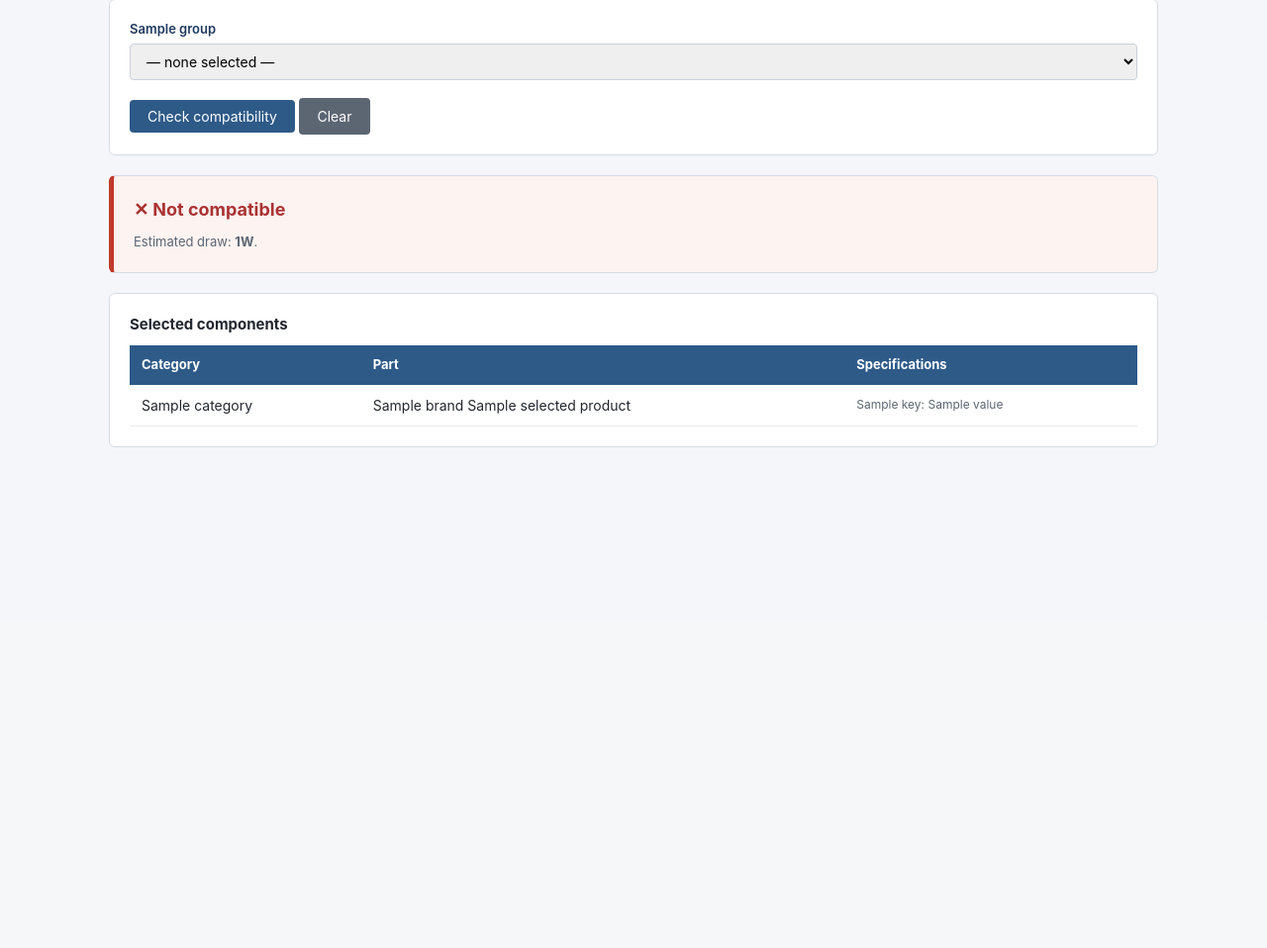
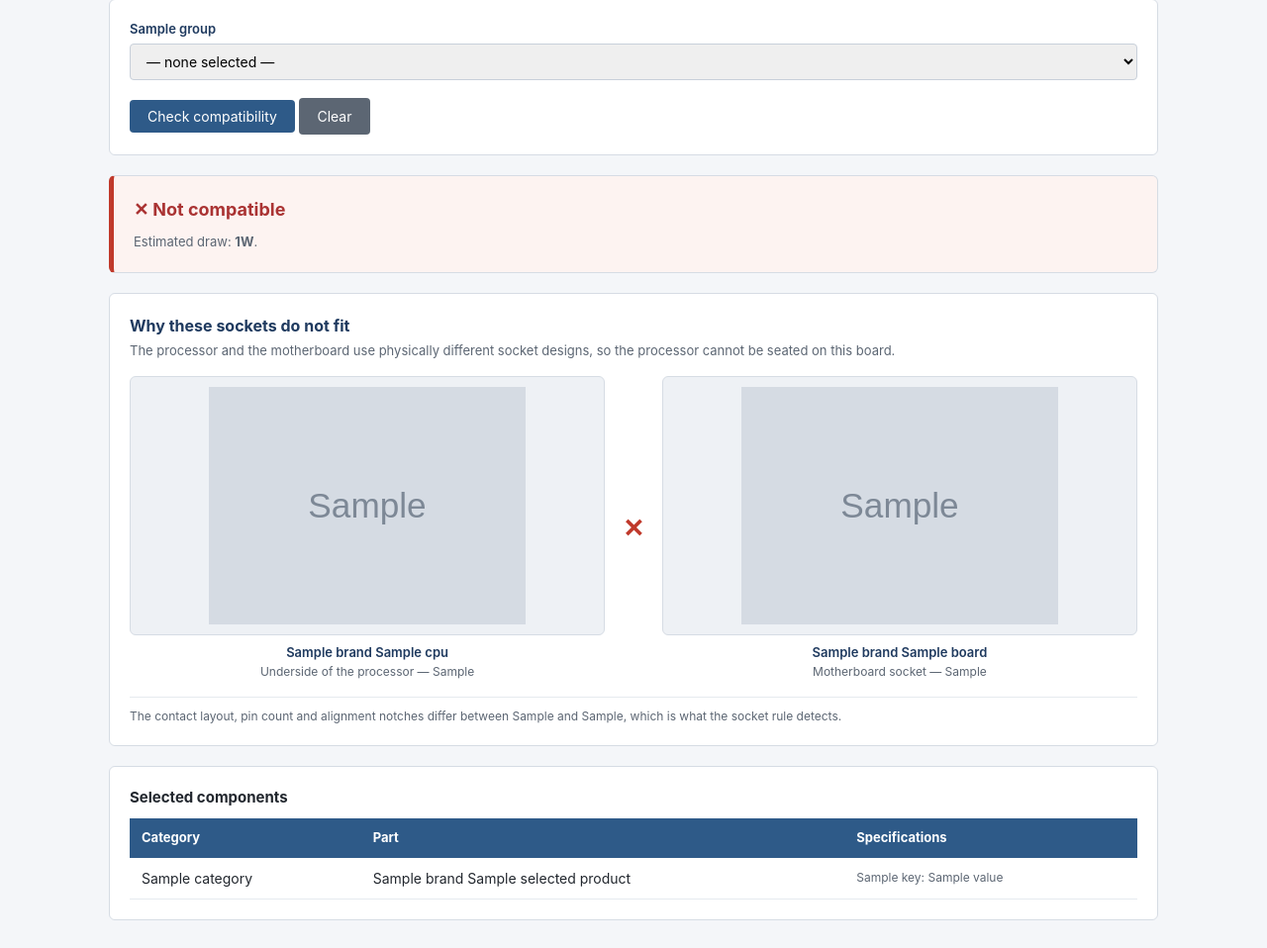
Before and after one commit to Mwangi-Lewis/spare-parts-system, a Django app: template inventory/templates/inventory/compatibility.html in a window 1280 px wide. Shown: the part 171-1129 px from the top of the page at 99% size. Before the commit the page ends 623 px from the top, so only its background shows below. Run offline with Django 5.2, Linux system fonts and the light colour scheme; the template is opened without the code that fills it: most values are stand-ins (such as "Sample title", 1, 10 or a date in 2020); grey boxes marked "Sample" are stand-in pictures.

Commit message:
Add visual socket comparison on compatibility mismatch

```diff
--- a/inventory/templates/inventory/compatibility.html
+++ b/inventory/templates/inventory/compatibility.html
@@ -1,4 +1,5 @@
 {% extends "inventory/base.html" %}
+{% load static %}
 
 {% block title %}Compatibility Check{% endblock %}
 
@@ -63,6 +64,69 @@
           Estimated draw: <strong>{{ result.total_wattage }}W</strong>.
         </p>
       </div>
+
+      {% if socket_visual %}
+        <div class="card">
+          <h3 style="font-size:16px; color:#1f3a5f; margin-bottom:4px;">
+            Why these sockets do not fit
+          </h3>
+          <p class="muted" style="margin-bottom:16px;">
+            The processor and the motherboard use physically different socket
+            designs, so the processor cannot be seated on this board.
+          </p>
+
+          <div style="display:grid; grid-template-columns:1fr auto 1fr;
+                      gap:18px; align-items:center;">
+
+            <!-- CPU side -->
+            <div style="text-align:center;">
+              <div style="background:#eef1f5; border:1px solid #d6dce4;
+                          border-radius:6px; padding:10px;">
+                <img src="{% static socket_visual.cpu_image %}"
+                     alt="{{ socket_visual.cpu_socket }} processor contacts"
+                     style="width:100%; height:240px; object-fit:contain;
+                            display:block;">
+              </div>
+              <p style="font-size:13px; font-weight:600; color:#1f3a5f;
+                        margin-top:8px;">
+                {{ socket_visual.cpu.brand }} {{ socket_visual.cpu.name }}
+              </p>
+              <p class="muted" style="font-size:12px;">
+                Underside of the processor — {{ socket_visual.cpu_socket }}
+              </p>
+            </div>
+
+            <!-- divider -->
+            <div style="text-align:center; color:#c0392b; font-size:26px;
+                        font-weight:700;">✕</div>
+
+            <!-- Motherboard side -->
+            <div style="text-align:center;">
+              <div style="background:#eef1f5; border:1px solid #d6dce4;
+                          border-radius:6px; padding:10px;">
+                <img src="{% static socket_visual.board_image %}"
+                     alt="{{ socket_visual.board_socket }} motherboard socket"
+                     style="width:100%; height:240px; object-fit:contain;
+                            display:block;">
+              </div>
+              <p style="font-size:13px; font-weight:600; color:#1f3a5f;
+                        margin-top:8px;">
+                {{ socket_visual.board.brand }} {{ socket_visual.board.name }}
+              </p>
+              <p class="muted" style="font-size:12px;">
+                Motherboard socket — {{ socket_visual.board_socket }}
+              </p>
+            </div>
+          </div>
+
+          <p class="muted" style="font-size:12px; margin-top:16px;
+                                  border-top:1px solid #e6eaef; padding-top:10px;">
+            The contact layout, pin count and alignment notches differ between
+            {{ socket_visual.cpu_socket }} and {{ socket_visual.board_socket }},
+            which is what the socket rule detects.
+          </p>
+        </div>
+      {% endif %}
     {% endif %}
 
     <div class="card">
```
Also changed, not shown: inventory/views.py (+33 -0 lines), inventory/static/inventory/img/cpu_am5.jpg (added), inventory/static/inventory/img/cpu_lga1700.jpg (added), inventory/static/inventory/img/socket_am5.jpg (added), inventory/static/inventory/img/socket_lga1700.jpg (added).
